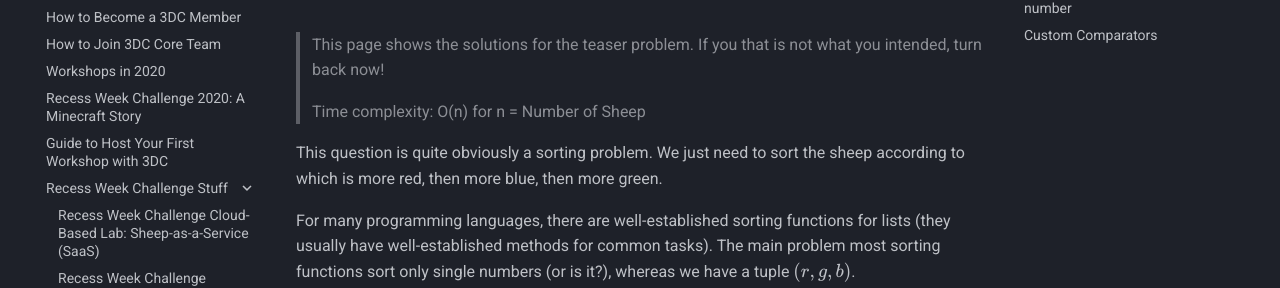
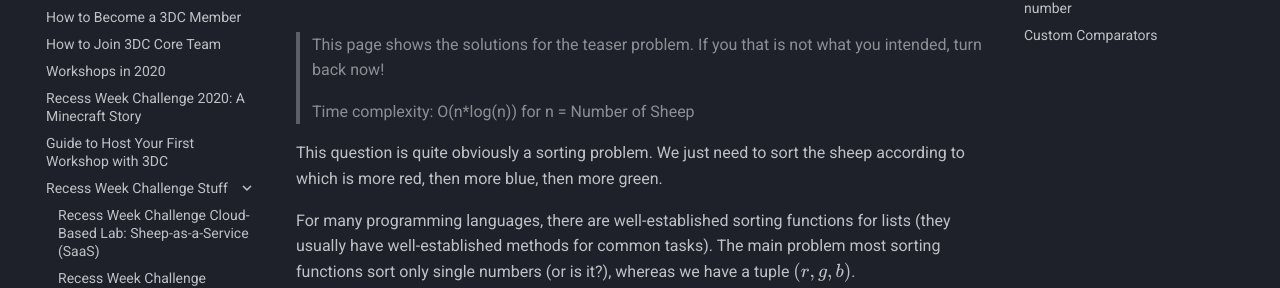
Before and after one commit to 3DCdsc/About, an MkDocs documentation site: the page built from docs/Recess_Week_Challenge_Stuff/teaser_sols.md, in a window 1280 px wide and 900 px high. Shown: the part 148-436 px from the top of the window. Built offline with MkDocs 1.6.1 and Material for MkDocs 9.7.7, drawn with Linux system fonts in a browser that asks for light colours; comment, search, counter and statistics services are not loaded.

Commit message:
fix time complexity for teaser

```diff
--- a/docs/Recess_Week_Challenge_Stuff/teaser_sols.md
+++ b/docs/Recess_Week_Challenge_Stuff/teaser_sols.md
@@ -2,7 +2,7 @@
 
 > This page shows the solutions for the teaser problem. If you that is not what you intended, turn back now!
 
-> Time complexity: O(n) for n = Number of Sheep
+> Time complexity: O(n*log(n)) for n = Number of Sheep
 
 This question is quite obviously a sorting problem. We just need to sort the sheep according to which is more red, then more blue, then more green.
 
```
